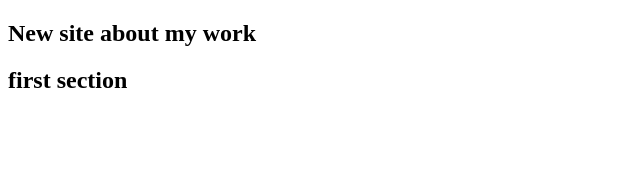
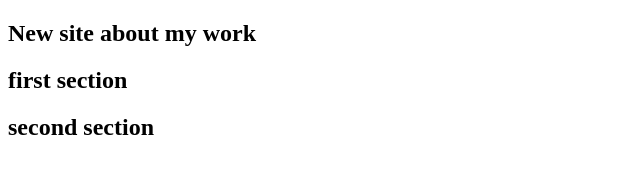
Before and after one commit to Andrej1214/vector, a plain HTML site: page index.html in a window 1280 px wide. Shown: the whole page, without its empty margins (0-640 px from the left). Drawn offline with Linux system fonts and the light colour scheme.

Commit message:
add second ection in index

```diff
--- a/index.html
+++ b/index.html
@@ -10,6 +10,9 @@
     <div>
         <h2> first section </h2>
     </div>
+    <div>
+        <h2> second section </h2>
+    </div>
 
 </body>
 </html>
```
